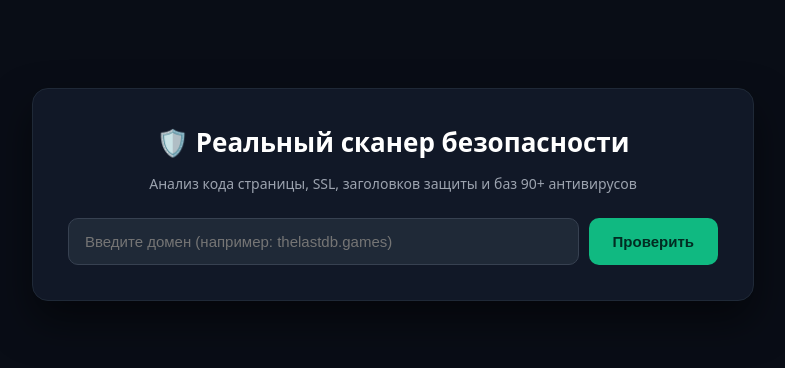
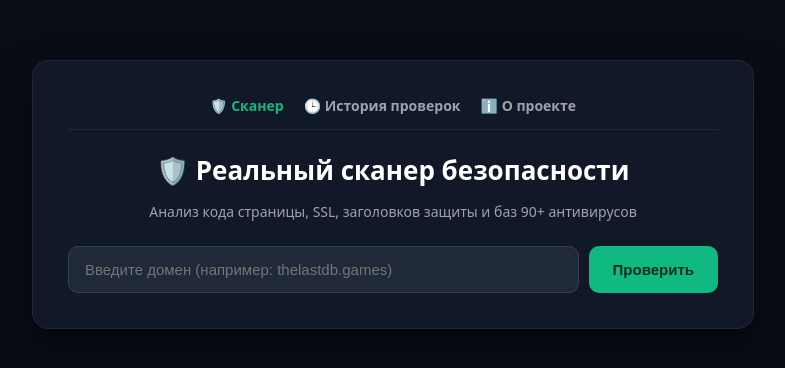
Before and after one commit to Doqcqlolni/site-scanner, a plain HTML site: page templates/index.html in a window 1280 px wide. Shown: the part 226-594 px from the top of the page, without its empty margins (247-1032 px from the left). Drawn offline with Linux system fonts and the light colour scheme.

Commit message:
Update index.html

```diff
--- a/templates/index.html
+++ b/templates/index.html
@@ -25,6 +25,11 @@
 </head>
 <body>
 <div class="box">
+  <div style="display:flex; justify-content:center; gap:20px; margin-bottom:22px; padding-bottom:14px; border-bottom:1px solid #1f2937; font-size:14px; font-weight:600;">
+    <a href="/" style="color:#10b981; text-decoration:none;">🛡️ Сканер</a>
+    <a href="/history" style="color:#9ca3af; text-decoration:none;">🕒 История проверок</a>
+    <a href="/about" style="color:#9ca3af; text-decoration:none;">ℹ️ О проекте</a>
+  </div>
   <h1>🛡️ Реальный сканер безопасности</h1>
   <p class="sub">Анализ кода страницы, SSL, заголовков защиты и баз 90+ антивирусов</p>
   <div class="row">
```
